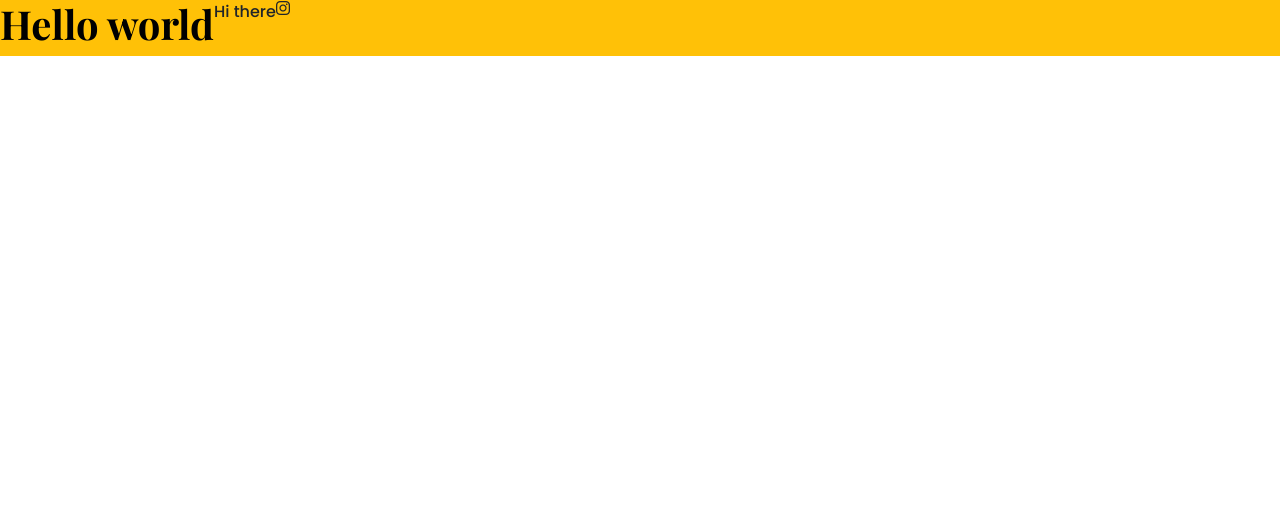
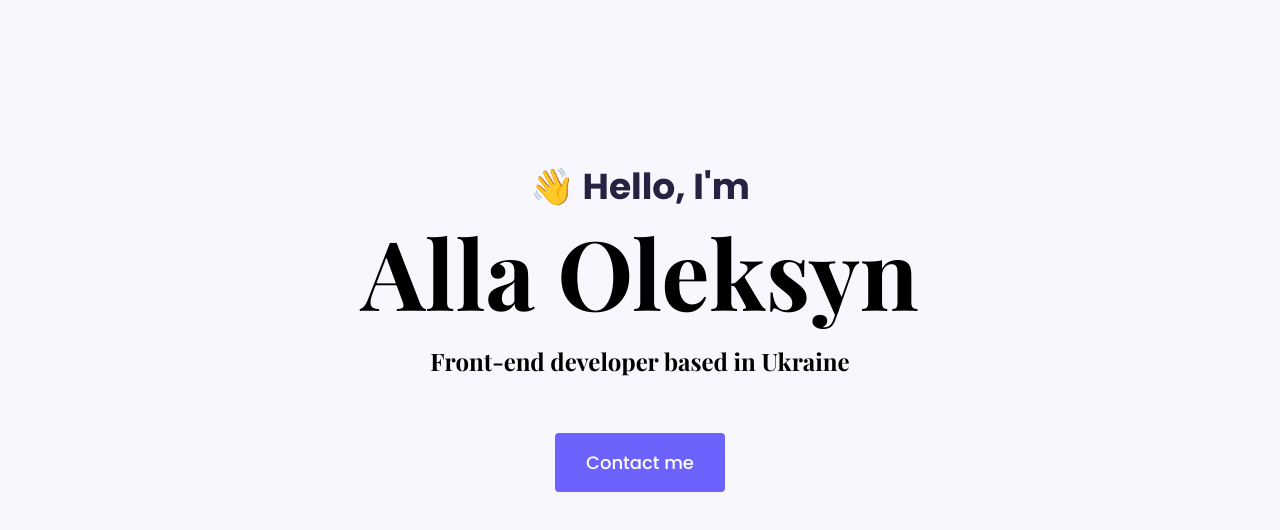
Before and after one commit to Nyskelo/Week-4-SheCodes, a plain HTML site: page index.html in a window 1280 px wide. Drawn offline with nearby package versions, Linux system fonts and the light colour scheme.

Commit message:
Reorganized the homepage

```diff
--- a/index.html
+++ b/index.html
@@ -17,7 +17,7 @@
       crossorigin="anonymous"
     ></script>
     <link
-      href="https://fonts.googleapis.com/css2?family=Playfair+Display:wght@500;700;900&family=Poppins:wght@100;200;300;500&display=swap"
+      href="https://fonts.googleapis.com/css2?family=Playfair+Display:wght@400;500;700;900&family=Poppins:wght@100;200;300;500;700;900&display=swap"
       rel="stylesheet"
     />
     <link rel="stylesheet" href="style.css" />
@@ -25,14 +25,14 @@
       src="https://kit.fontawesome.com/da0f96e39b.js"
       crossorigin="anonymous"
     ></script>
-
     <title>Document</title>
   </head>
   <body>
-    <div class="d-flex bg-warning">
-      <h1>Hello world</h1>
-      <p>Hi there</p>
-      <i class="fab fa-instagram" aria-hidden="true"></i>
+    <div class="main">
+      <p>👋 Hello, I'm</p>
+      <h1>Alla Oleksyn</h1>
+      <h2 class="mb-5">Front-end developer based in Ukraine</h2>
+      <a href="#" class="btn btn-branding">Contact me</a>
     </div>
   </body>
 </html>
--- a/style.css
+++ b/style.css
@@ -1,9 +1,55 @@
+:root {
+  --heading-font-family: "Playfair Display", serif;
+  --default-font-family: "Poppins", sans-serif;
+  --background-color: #f9f7fe;
+  --branding-color: #6c63ff;
+  --secondery-color: #272142;
+}
+
+body {
+  font-family: var(--default-font-family);
+  font-weight: normal;
+}
+
+h1,
+h2,
+h3,
+h4,
+h5,
+h6 {
+  color: black;
+  font-family: var(--heading-font-family);
+  font-weight: bold;
+}
+
 h1 {
-  color: black;
-  font-family: "Playfair Display", serif;
-  font-weight: 700;
+  font-size: 96px;
 }
-p {
-  font-family: "Poppins", sans-serif;
-  font-weight: 500;
+
+.main {
+  padding: 160px 20px;
+  background-color: var(--background-color);
+  text-align: center;
 }
+
+.main h2 {
+  font-family: var(--heading-font-family);
+  line-height: 2;
+  font-size: 24px;
+}
+
+.main p {
+  font-size: 36px;
+  font-weight: bold;
+  margin: 0;
+  color: var(--secondery-color);
+}
+
+.btn-branding {
+  background: var(--branding-color);
+  border-radius: 4px;
+  color: white;
+  font-size: 18px;
+  line-height: 27px;
+  padding: 15px 30px;
+}
```
